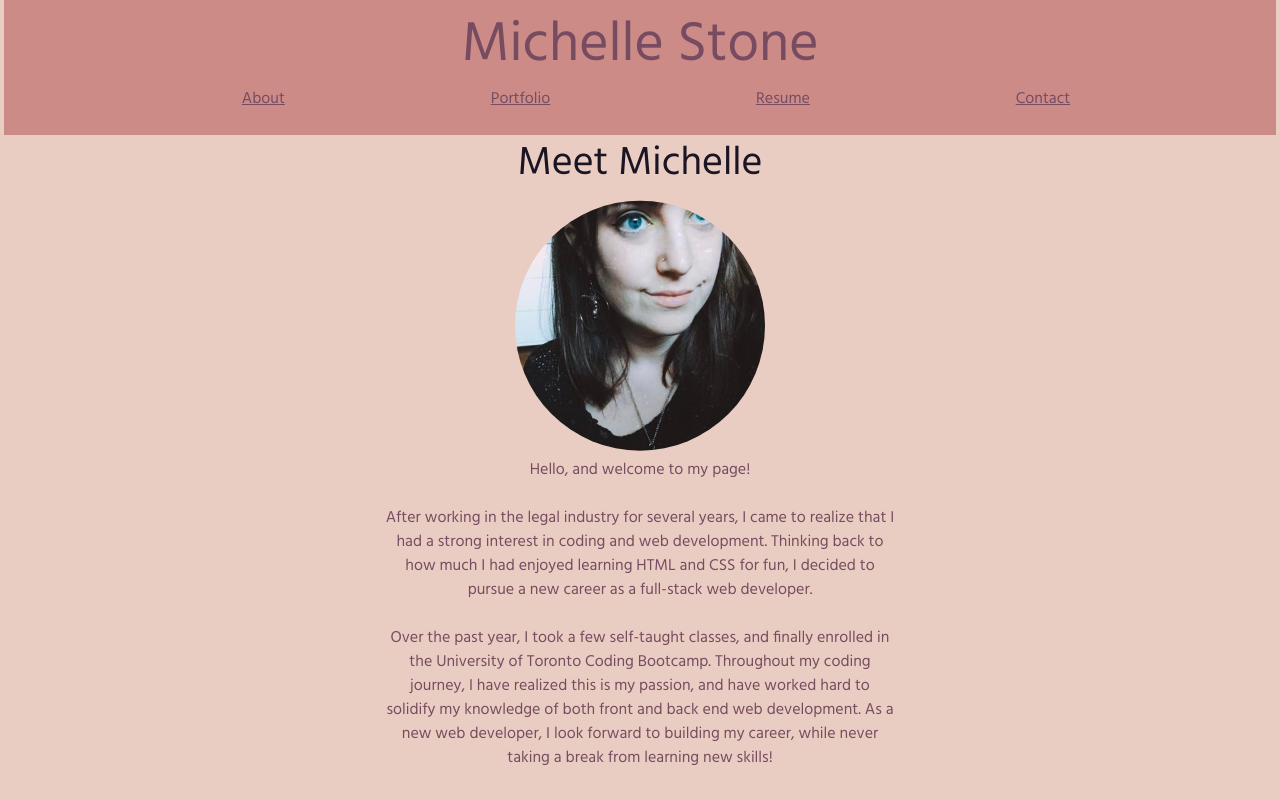
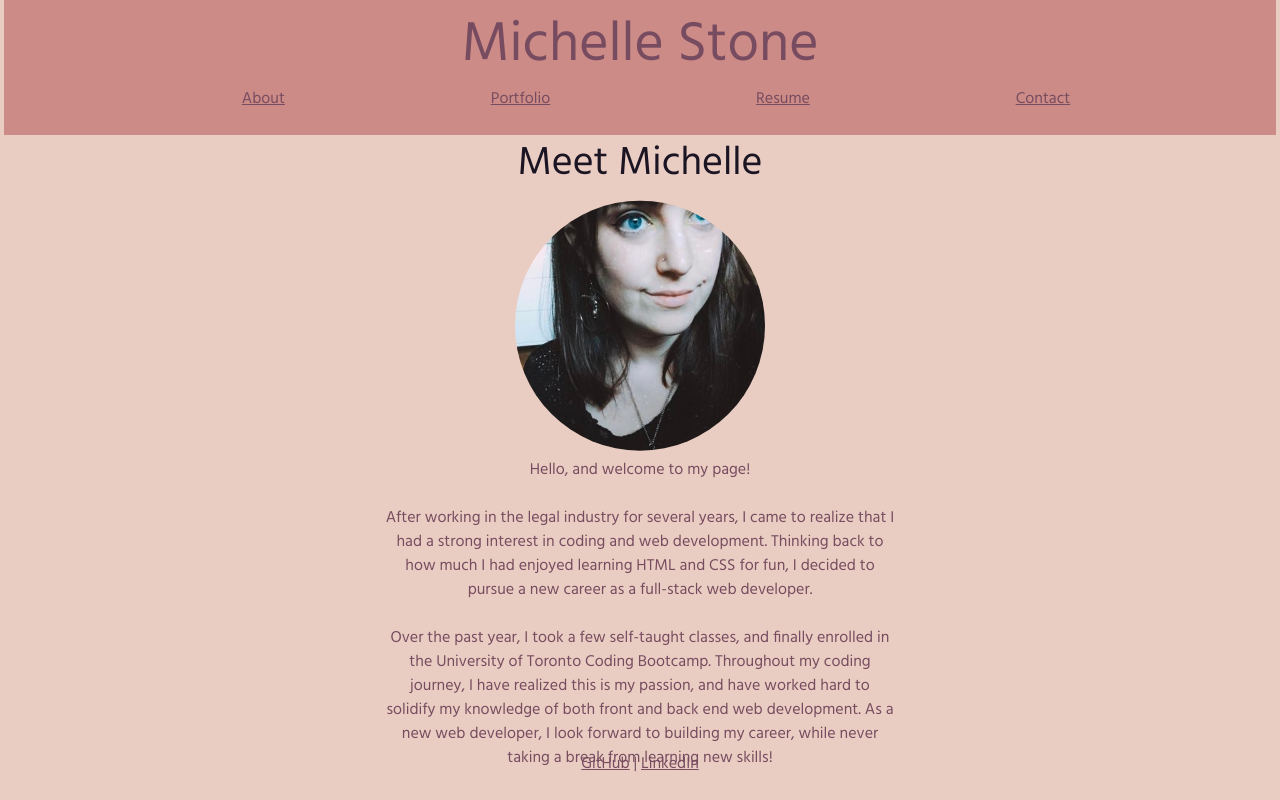
Before and after one commit to shellyst/michelle-stone-react-portfolio, a React (Create React App) app: page / in a window 1280 px wide. Built offline with nearby package versions, Linux system fonts and the light colour scheme.

Commit message:
Added basic Footer component.

```diff
--- a/src/App.css
+++ b/src/App.css
@@ -99,3 +99,10 @@ textarea {
 label {
   display: block;
 }
+
+footer {
+  position: absolute;
+  bottom: 0;
+  width: 100%;
+  height: 50px;
+}
--- a/src/App.js
+++ b/src/App.js
@@ -1,11 +1,13 @@
 import React from "react";
 import Header from "./components/Header";
+import Footer from "./components/Footer";
 import "./App.css";
 
 function App() {
   return (
     <div>
       <Header></Header>
+      <Footer></Footer>
     </div>
   );
 }
--- /dev/null
+++ b/src/components/Footer/index.js
@@ -0,0 +1,15 @@
+import React from "react";
+
+function Footer() {
+  return (
+    <footer>
+      <div className="footer">
+        <a href="https://github.com/shellyst">GitHub</a>
+        <span> | </span>
+        <a href="https://www.linkedin.com/in/michelle-cstone91/">LinkedIn</a>
+      </div>
+    </footer>
+  );
+}
+
+export default Footer;
```
